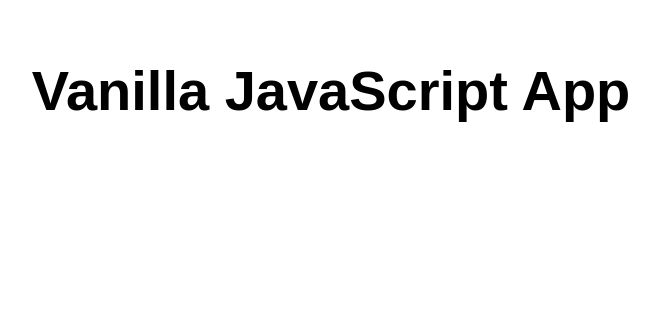
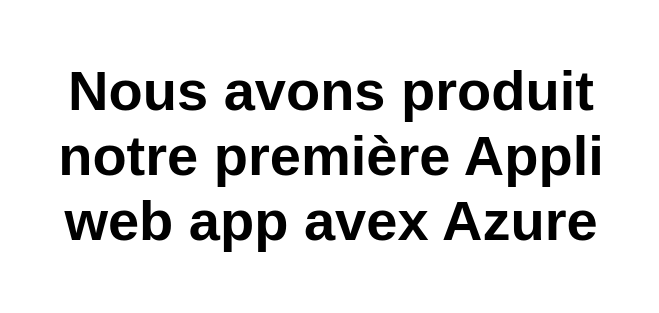
Before and after one commit to Rem225/my-first-static-web-app, a website: page src/index.html in a window 1280 px wide. Shown: the whole page, without its empty margins (309-968 px from the left). Drawn offline with Linux system fonts and the light colour scheme.

Commit message:
Update index.html

```diff
--- a/src/index.html
+++ b/src/index.html
@@ -10,7 +10,7 @@
 
 <body>
   <main>
-    <h1>Vanilla JavaScript App</h1>
+    <h1>Nous avons produit notre première Appli web app avex Azure </h1>
   </main>
 </body>
 
```
